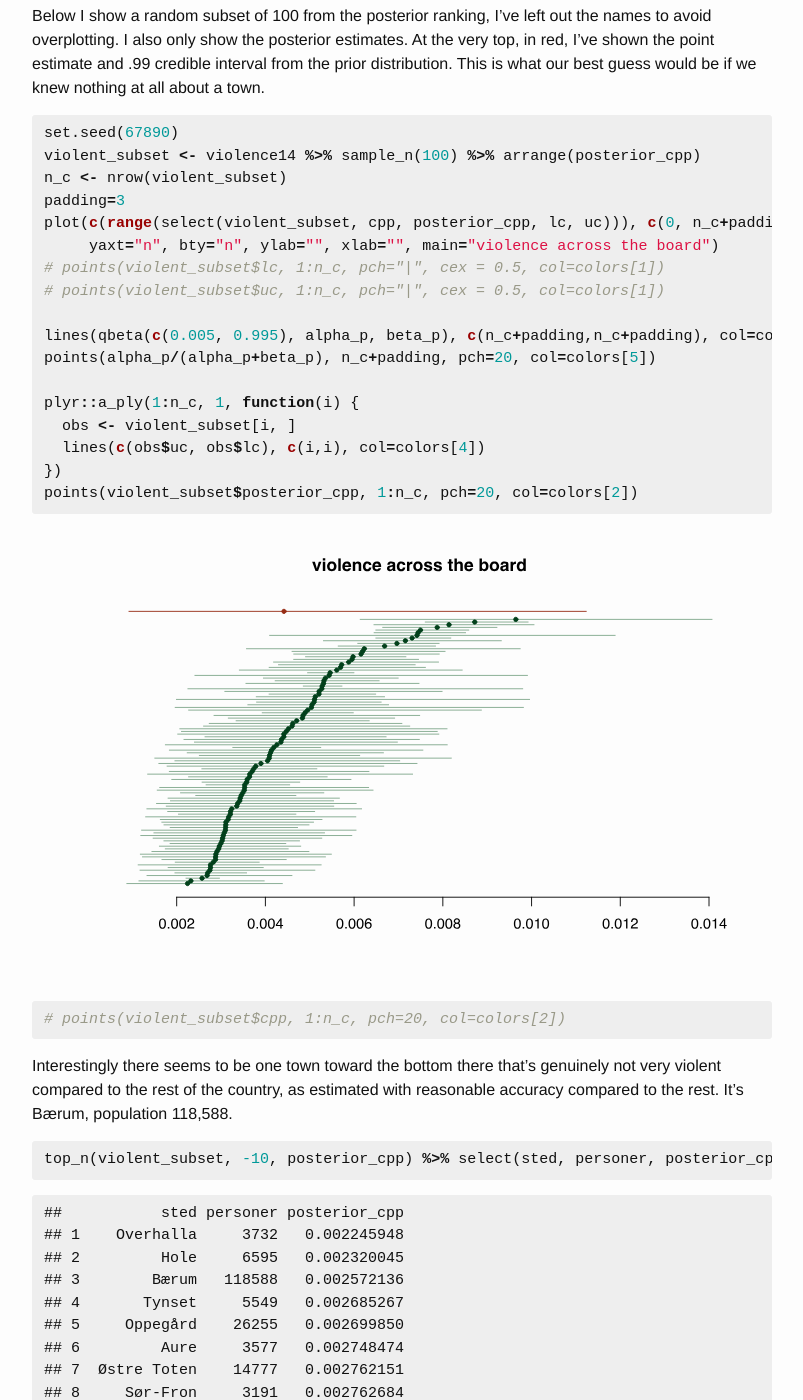
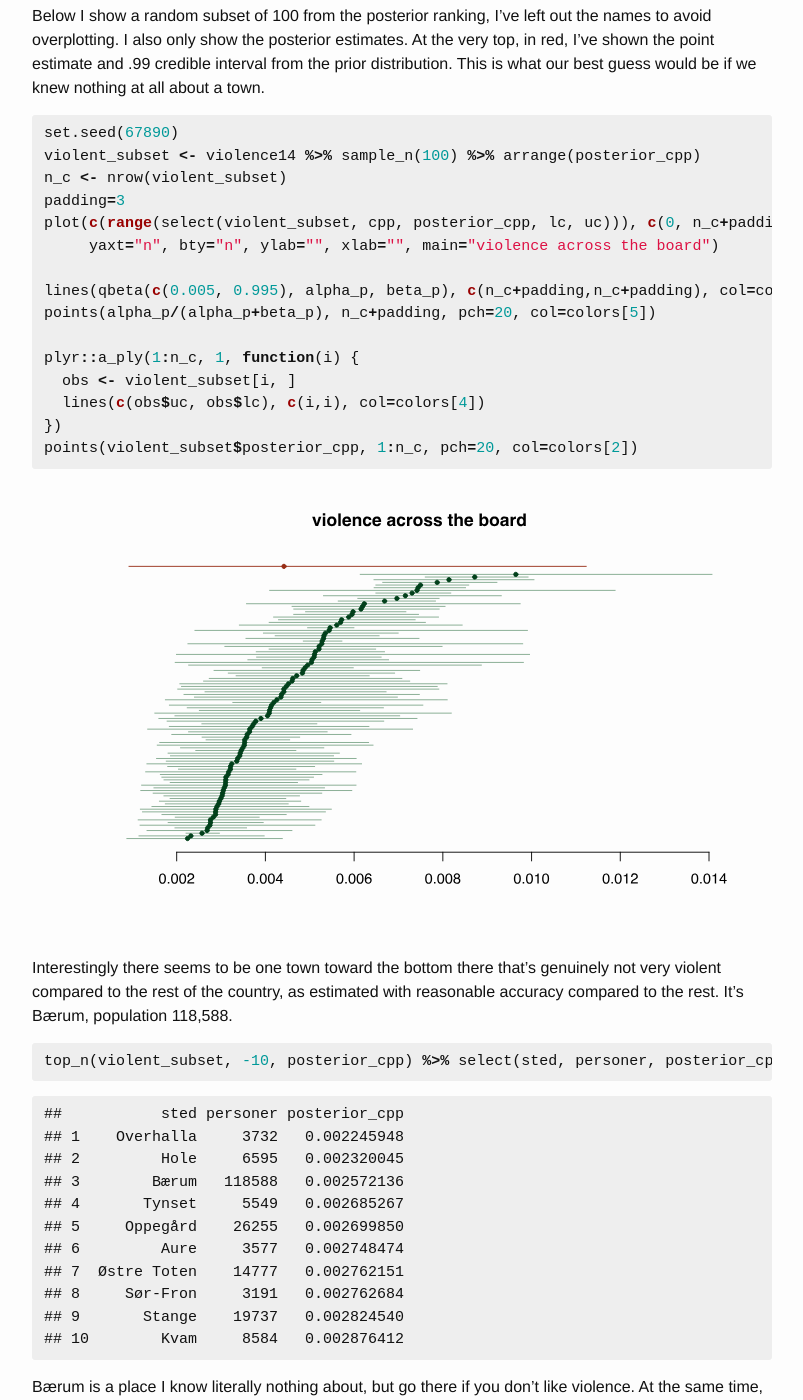
Before and after one commit to 3inar/3inar.github.io, a Jekyll site: the page built from _posts/2016-10-03-the-most-violent-show-on-earth.md, in a window 1280 px wide and 1400 px high, scrolled down 8357 px. Shown: the whole window, without its empty margins (238-1041 px from the left). Built offline with Jekyll 4.4.1, drawn with Linux system fonts in a browser that asks for light colours; formulas are drawn with MathJax 3.

Commit message:
remove some commented-out bs

````diff
--- a/_Rmd/2016-10-03-the-most-violent-show-on-earth.Rmd
+++ b/_Rmd/2016-10-03-the-most-violent-show-on-earth.Rmd
@@ -302,8 +302,6 @@ n_c <- nrow(violent_subset)
 padding=3
 plot(c(range(select(violent_subset, cpp, posterior_cpp, lc, uc))), c(0, n_c+padding), type="n",
      yaxt="n", bty="n", ylab="", xlab="", main="violence across the board")
-# points(violent_subset$lc, 1:n_c, pch="|", cex = 0.5, col=colors[1])
-# points(violent_subset$uc, 1:n_c, pch="|", cex = 0.5, col=colors[1])
 
 lines(qbeta(c(0.005, 0.995), alpha_p, beta_p), c(n_c+padding,n_c+padding), col=colors[5])
 points(alpha_p/(alpha_p+beta_p), n_c+padding, pch=20, col=colors[5])
@@ -313,7 +311,6 @@ plyr::a_ply(1:n_c, 1, function(i) {
   lines(c(obs$uc, obs$lc), c(i,i), col=colors[4])
 })
 points(violent_subset$posterior_cpp, 1:n_c, pch=20, col=colors[2])
-# points(violent_subset$cpp, 1:n_c, pch=20, col=colors[2])
 ```
 
 Interestingly there seems to be one town toward the bottom there that's
--- a/_posts/2016-10-03-the-most-violent-show-on-earth.md
+++ b/_posts/2016-10-03-the-most-violent-show-on-earth.md
@@ -371,8 +371,6 @@ n_c <- nrow(violent_subset)
 padding=3
 plot(c(range(select(violent_subset, cpp, posterior_cpp, lc, uc))), c(0, n_c+padding), type="n",
      yaxt="n", bty="n", ylab="", xlab="", main="violence across the board")
-# points(violent_subset$lc, 1:n_c, pch="|", cex = 0.5, col=colors[1])
-# points(violent_subset$uc, 1:n_c, pch="|", cex = 0.5, col=colors[1])
 
 lines(qbeta(c(0.005, 0.995), alpha_p, beta_p), c(n_c+padding,n_c+padding), col=colors[5])
 points(alpha_p/(alpha_p+beta_p), n_c+padding, pch=20, col=colors[5])
@@ -385,10 +383,6 @@ points(violent_subset$posterior_cpp, 1:n_c, pch=20, col=colors[2])
 {% endhighlight %}
 
 ![plot of chunk random_subset](/assets/Rfig/random_subset-1.svg)
-
-{% highlight r %}
-# points(violent_subset$cpp, 1:n_c, pch=20, col=colors[2])
-{% endhighlight %}
 
 Interestingly there seems to be one town toward the bottom there that's
 genuinely not very violent compared to the rest of the country, as estimated
````
Also changed, not shown: assets/Rfig/compare_adjustment-1.svg, assets/Rfig/fit_prior-1.svg, assets/Rfig/now_top_ten-1.svg, assets/Rfig/random_subset-1.svg, assets/Rfig/rate_vs_pop-1.svg.
